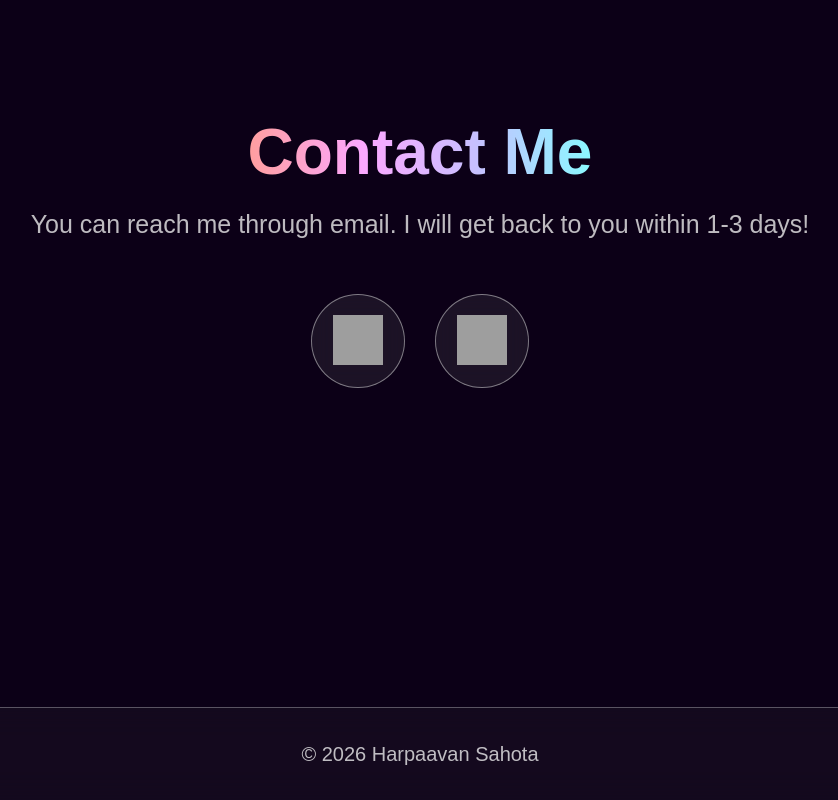
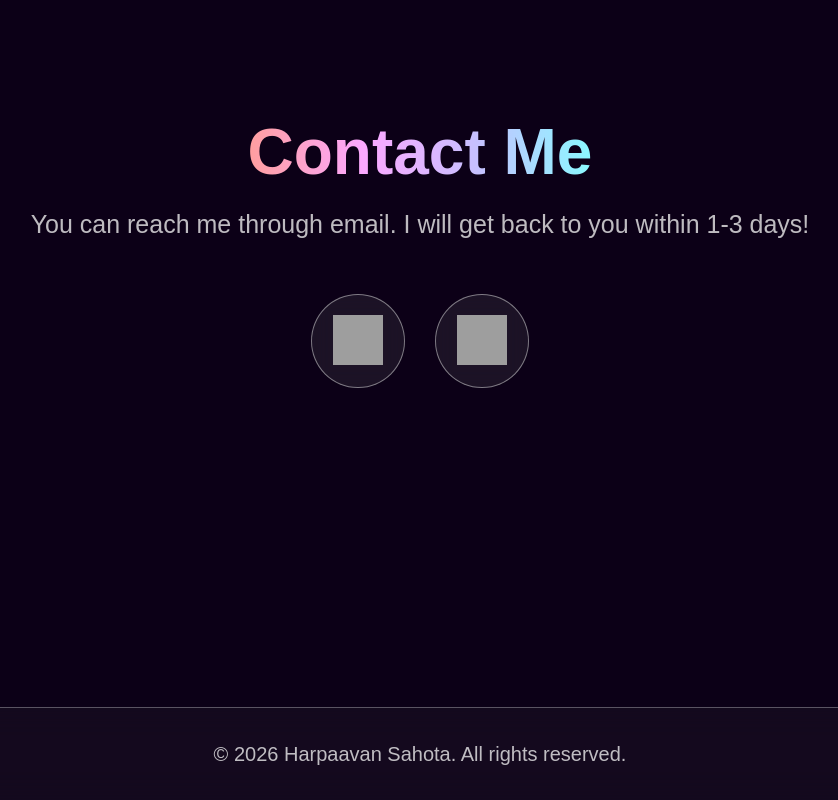
Before and after one commit to Harpaavan-S/my-personal-website, a plain HTML site: page index.html in a window 1280 px wide. Shown: the part 6313-7113 px from the top of the page, without its empty margins (220-1058 px from the left). Drawn offline with nearby package versions, Linux system fonts and the light colour scheme; grey boxes are pictures that could not be loaded.

Commit message:
Updated README

```diff
--- a/index.html
+++ b/index.html
@@ -380,7 +380,7 @@
                 </div>
         </section>
         <footer>
-                <p>© 2026 Harpaavan Sahota</p>
+                <p>© 2026 Harpaavan Sahota. All rights reserved.</p>
         </footer>
     </body>
 </html>
```
Also changed, not shown: README.md.
